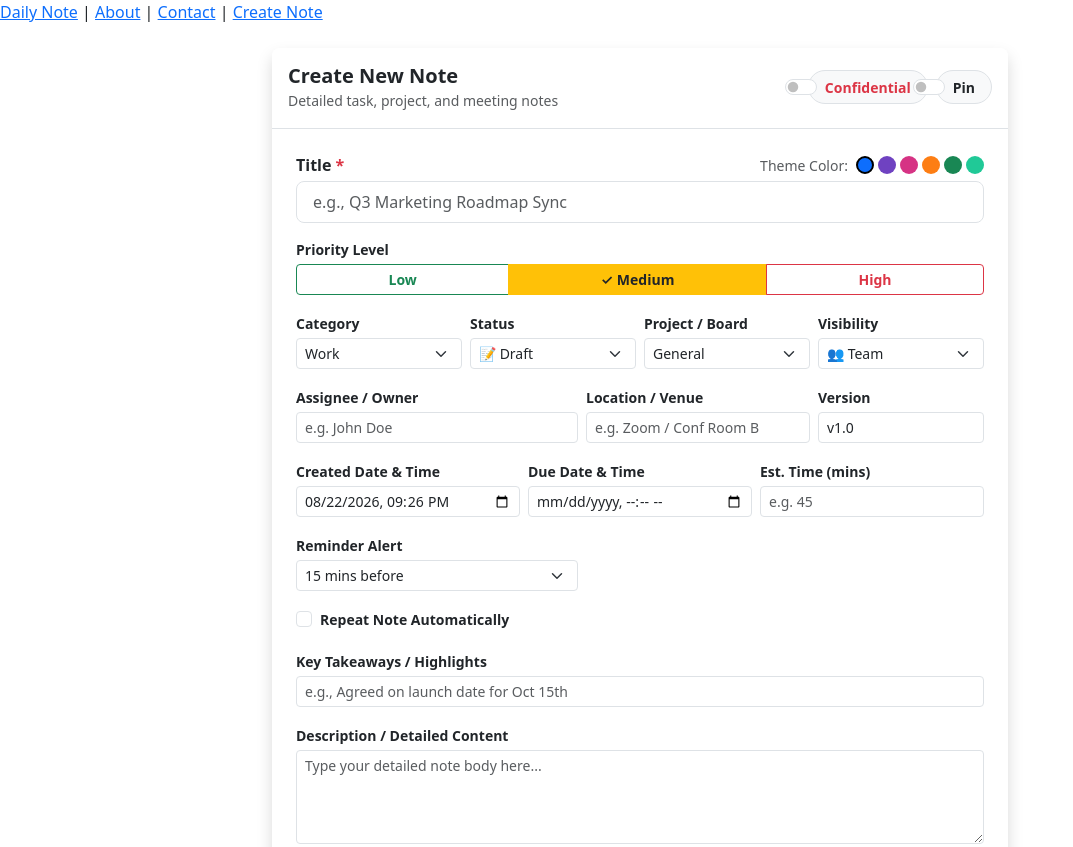
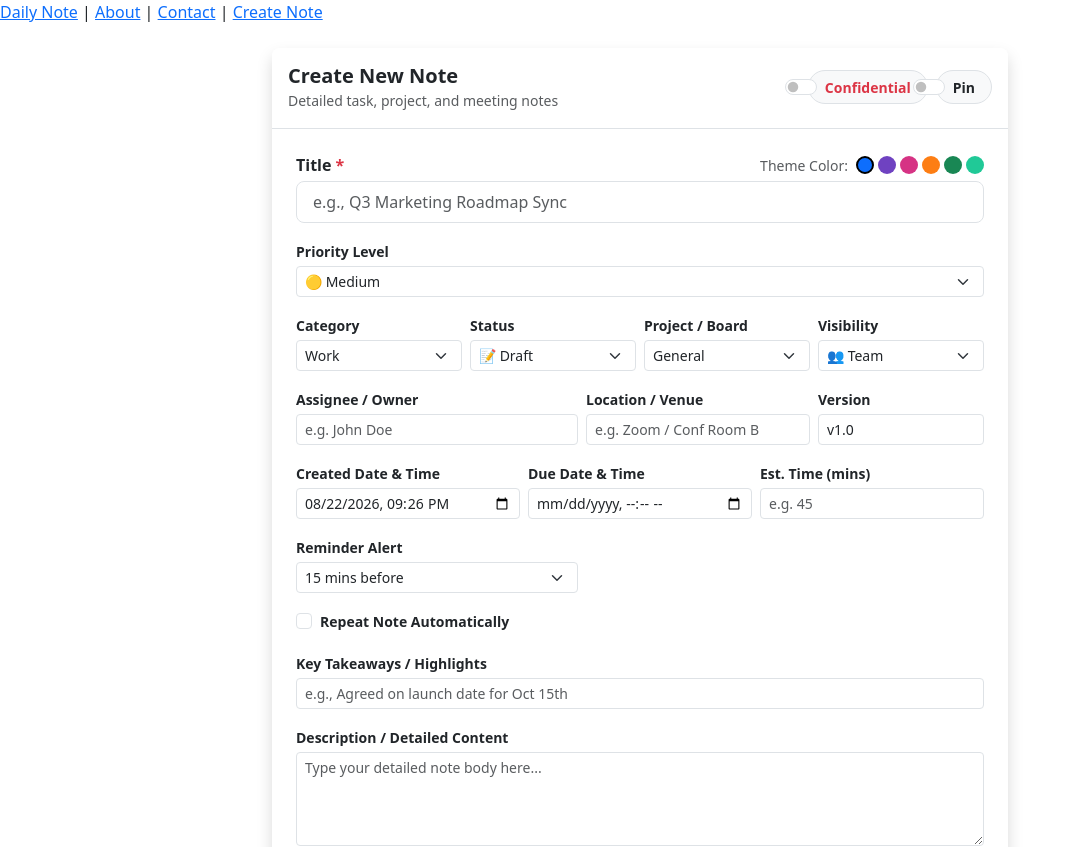
Before and after one commit to ankitsrivastava07/daily_note_ui, a React (Vite) app: page /create-note in a window 1280 px wide. Shown: the top 847 px of the page, without its empty margins (0-1073 px from the left). Built offline with nearby package versions, Linux system fonts and the light colour scheme.

Commit message:
Code fixe

```diff
--- a/src/Components/DailyNoteForm.tsx
+++ b/src/Components/DailyNoteForm.tsx
@@ -49,10 +49,6 @@ function DailyNoteForm() {
         }));
     };
 
-    const handlePrioritySelect = (priorityValue) => {
-        setFormData((prev) => ({ ...prev, priority: priorityValue }));
-    };
-
     const handleAddCategory = () => {
         const trimmed = customCategoryInput.trim();
         if (trimmed) {
@@ -102,12 +98,6 @@ function DailyNoteForm() {
         });
         alert("Note saved successfully!");
     };
-
-    const priorityOptions = [
-        { label: 'Low', value: 'Low', activeClass: 'btn-success', inactiveClass: 'btn-outline-success' },
-        { label: 'Medium', value: 'Medium', activeClass: 'btn-warning text-dark', inactiveClass: 'btn-outline-warning' },
-        { label: 'High', value: 'High', activeClass: 'btn-danger', inactiveClass: 'btn-outline-danger' },
-    ];
 
     const colorPresets = ['#0d6efd', '#6f42c1', '#d63384', '#fd7e14', '#198754', '#20c997'];
 
@@ -195,24 +185,22 @@ function DailyNoteForm() {
                             />
                         </div>
 
-                        {/* Priority Selector */}
+                        {/* Priority Level Dropdown */}
                         <div className="mb-3">
-                            <label className="form-label fw-semibold small d-block mb-1">Priority Level</label>
-                            <div className="btn-group w-100" role="group">
-                                {priorityOptions.map((option) => (
-                                    <button
-                                        key={option.value}
-                                        type="button"
-                                        onClick={() => handlePrioritySelect(option.value)}
-                                        className={`btn btn-sm ${formData.priority === option.value
-                                                ? option.activeClass
-                                                : option.inactiveClass
-                                            } fw-semibold`}
-                                    >
-                                        {formData.priority === option.value ? '✓ ' : ''}{option.label}
-                                    </button>
-                                ))}
-                            </div>
+                            <label htmlFor="priority" className="form-label fw-semibold small mb-1">
+                                Priority Level
+                            </label>
+                            <select
+                                id="priority"
+                                name="priority"
+                                value={formData.priority}
+                                onChange={handleInputChange}
+                                className="form-select form-select-sm"
+                            >
+                                <option value="Low">🟢 Low</option>
+                                <option value="Medium">🟡 Medium</option>
+                                <option value="High">🔴 High</option>
+                            </select>
                         </div>
 
                         {/* Category (Custom Input + Select), Status, Project & Visibility */}
```
